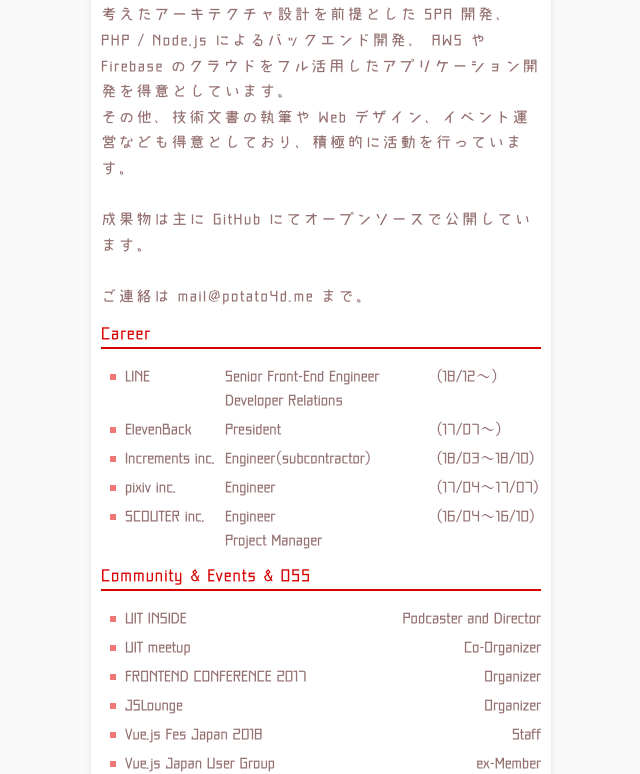
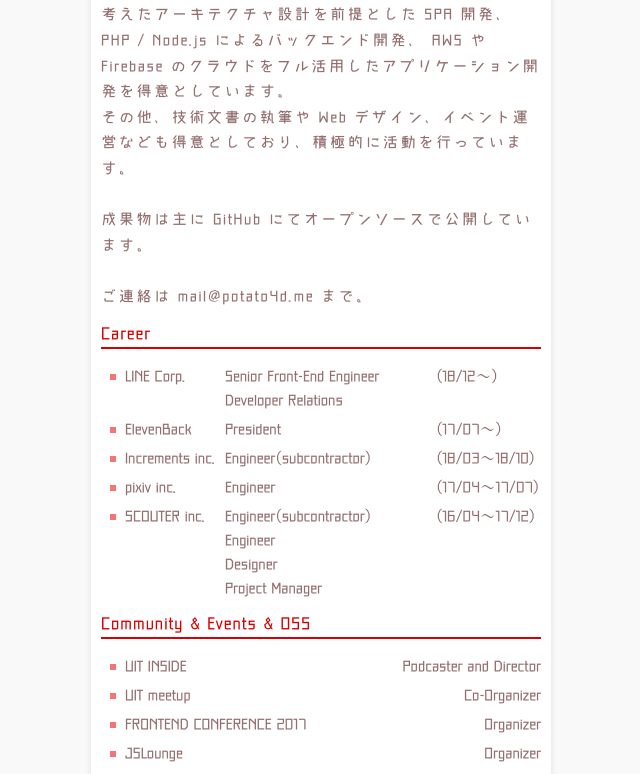
Before and after one commit to potato4d/potato4d.me, a Nuxt app: page / in a window 1280 px wide. Shown: the part 443-1217 px from the top of the page, without its empty margins (319-959 px from the left). Built offline with nearby package versions, Linux system fonts and the light colour scheme.

Commit message:
refactor: Use json content management in career

```diff
--- a/app/assets/source.ts
+++ b/app/assets/source.ts
@@ -1,4 +1,32 @@
-import { Activity, Product, Community } from '../types'
+import { Activity, Product, Community, Career } from '../types'
+
+export const careeres: Career[] = [
+  {
+    title: 'LINE Corp.',
+    range: '18/12〜',
+    role: 'Senior Front-End Engineer <br />Developer Relations'
+  },
+  {
+    title: 'ElevenBack',
+    range: '17/07〜',
+    role: 'President'
+  },
+  {
+    title: 'Increments inc.',
+    range: '18/03〜18/10',
+    role: 'Engineer(subcontractor)'
+  },
+  {
+    title: 'pixiv inc.',
+    range: '17/04〜17/07',
+    role: 'Engineer'
+  },
+  {
+    title: 'SCOUTER inc.',
+    range: '16/04〜17/12',
+    role: 'Engineer(subcontractor)<br>Engineer<br>Designer<br>Project Manager'
+  }
+]
 
 export const communities: Community[] = [
   {
--- a/app/pages/index.vue
+++ b/app/pages/index.vue
@@ -31,51 +31,13 @@
           <section>
             <h1>Career</h1>
             <ul>
-              <li>
+              <li v-for="career in careeres">
                 <span class="career-name">
-                  LINE
-                  <span class="carrer-history-sp">(18/12〜)</span>
+                  {{ career.title }}
+                  <span class="carrer-history-sp">({{ career.range }})</span>
                 </span>
-                <span class="career-role">
-                  Senior Front-End Engineer
-                  <br />Developer Relations
-                </span>
-                <span class="carrer-history">(18/12〜)</span>
-              </li>
-              <li>
-                <span class="career-name">
-                  ElevenBack
-                  <span class="carrer-history-sp">(17/07〜)</span>
-                </span>
-                <span class="career-role">President</span>
-                <span class="carrer-history">(17/07〜)</span>
-              </li>
-              <li>
-                <span class="career-name">
-                  Increments inc.
-                  <span class="carrer-history-sp">(18/03〜18/10)</span>
-                </span>
-                <span class="career-role">Engineer(subcontractor)</span>
-                <span class="carrer-history">(18/03〜18/10)</span>
-              </li>
-              <li>
-                <span class="career-name">
-                  pixiv inc.
-                  <span class="carrer-history-sp">(17/04〜17/07)</span>
-                </span>
-                <span class="career-role">Engineer</span>
-                <span class="carrer-history">(17/04〜17/07)</span>
-              </li>
-              <li>
-                <span class="career-name">
-                  SCOUTER inc.
-                  <span class="carrer-history-sp">(16/04〜16/10)</span>
-                </span>
-                <span class="career-role">
-                  Engineer
-                  <br />Project Manager
-                </span>
-                <span class="carrer-history">(16/04〜16/10)</span>
+                <span class="career-role" v-html="career.role"> </span>
+                <span class="carrer-history">({{ career.range }})</span>
               </li>
             </ul>
           </section>
@@ -143,7 +105,7 @@
 
 <script lang="ts">
 import Vue from 'vue'
-import { activities, products, communities } from '../assets/source'
+import { activities, products, communities, careeres } from '../assets/source'
 
 export default Vue.extend({
   computed: {
@@ -155,6 +117,9 @@
     },
     communities() {
       return communities
+    },
+    careeres() {
+      return careeres
     }
   }
 })
--- a/app/types.ts
+++ b/app/types.ts
@@ -1,3 +1,9 @@
+export type Career = {
+  title: string
+  range: string
+  role: string
+}
+
 export type Community = {
   name: string
   role: string
```
